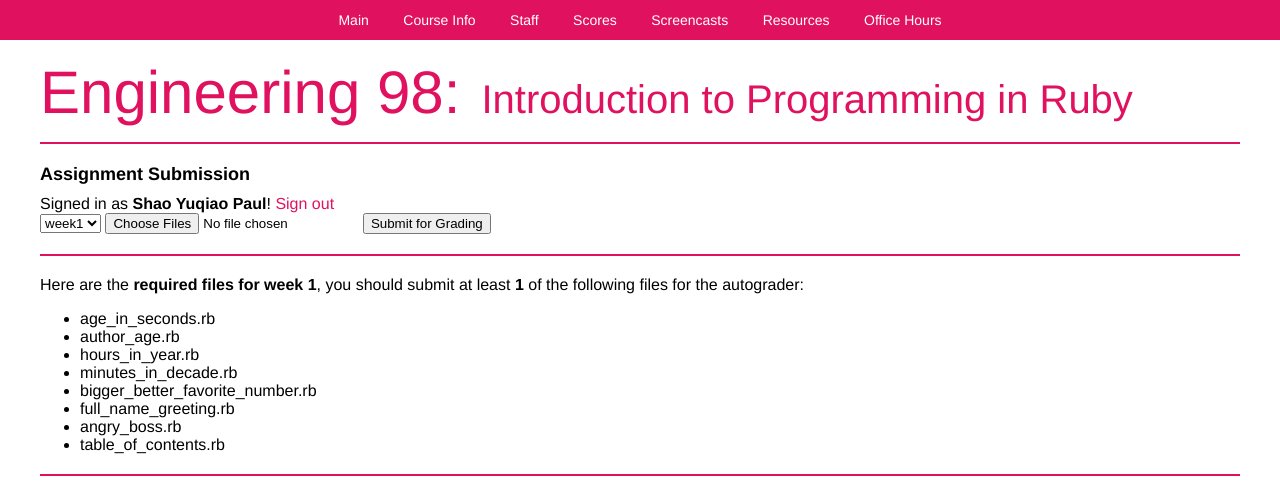
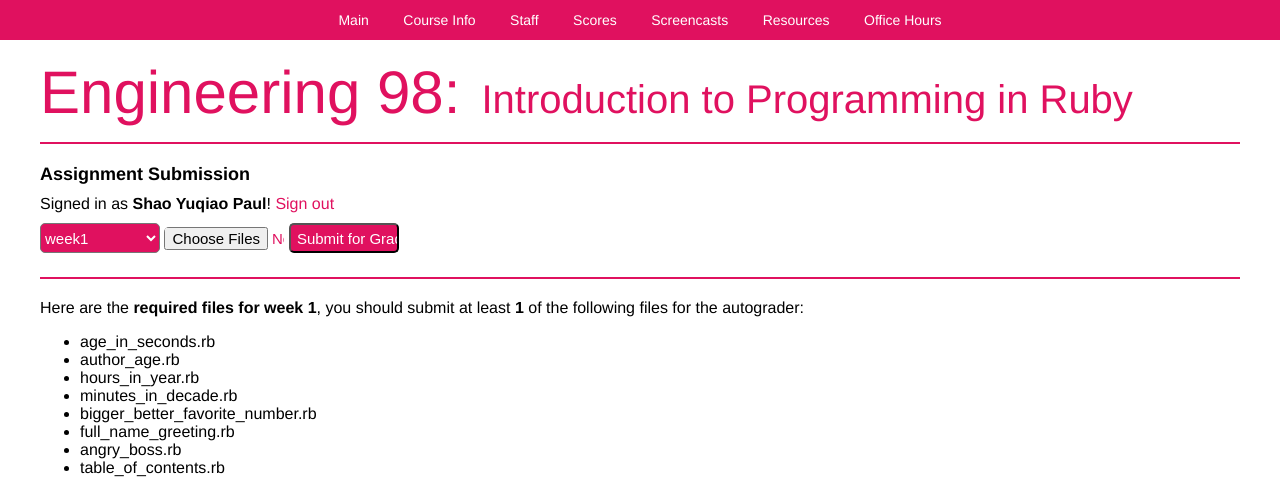
Before and after one commit to paulshaoyuqiao/E98-Course-Website, a Rails app: page /scores in a window 1280 px wide. Shown: the top 497 px of the page. Run offline with Rails 7, Linux system fonts and the light colour scheme; a user stored in the database is signed in; data comes from the database, SQL or seed files in the repository; style sheets or scripts are compiled from the project's sources.

Commit message:
style components

```diff
--- a/app/views/course/score.html.erb
+++ b/app/views/course/score.html.erb
@@ -59,10 +59,10 @@
               Signed in as <strong><%= current_user.name %></strong>!
               <%= link_to "Sign out", signout_path, id: "sign_out" %><br>
               <%= form_tag({:action => :import, :controller => "autograder"}, multipart: true, onsubmit: "showLoader();") do %>
-                <%= select_tag "week", options_for_select(['week1', 'week2', 'week3', 'week4']) %>
-                <%= file_field_tag 'files[]', :multiple => true %>
+                <%= select_tag "week", options_for_select(['week1', 'week2', 'week3', 'week4']), class: "WeekSelect"%>
+                <%= file_field_tag 'files[]', :multiple => true, class: "FileUpload" %>
                 <% hidden_field_tag("current_user", current_user) %>
-                <%= submit_tag "Submit for Grading" %>
+                <%= submit_tag "Submit for Grading", class: "Submit" %>
               <% end %>
               <% if flash[:notice] %>
                 <div class="alert">
--- a/public/common.css
+++ b/public/common.css
@@ -188,6 +188,48 @@ p > img {
   text-align: center;
 }
 
+.WeekSelect {
+    margin-top: 10px;
+    background-color: #E0115F;
+    width: 120px;
+    height: 30px;
+    color: white;
+    font-size: 15px;
+    border-radius: 5px;
+}
+
+.FileUpload {
+    margin-top: 10px;
+    background-color: white;
+    border-radius: 5px;
+    color: #E0115F;
+    width: 120px;
+    height: 30px;
+    font-size: 15px;
+}
+
+.Submit {
+    margin-top: 10px;
+    background-color: #E0115F;
+    border-radius: 5px;
+    color: white;
+    width: 110px;
+    height: 30px;
+    font-size: 15px;
+}
+
+.WeekSelect:hover {
+    background-color: #f74a8b;
+}
+
+.FileUpload:hover {
+    background-color: #ffe5f3;
+}
+
+.Submit:hover {
+    background-color: #f74a8b;
+}
+
 .show {
   display: block;
 }
```
